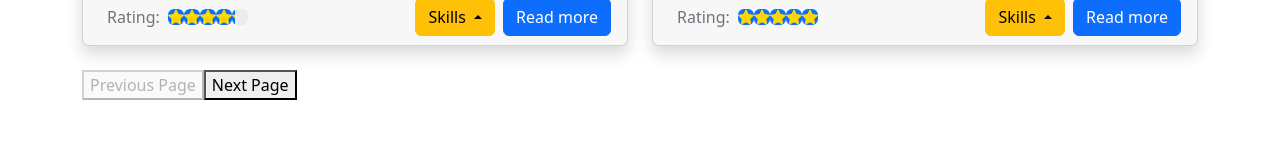
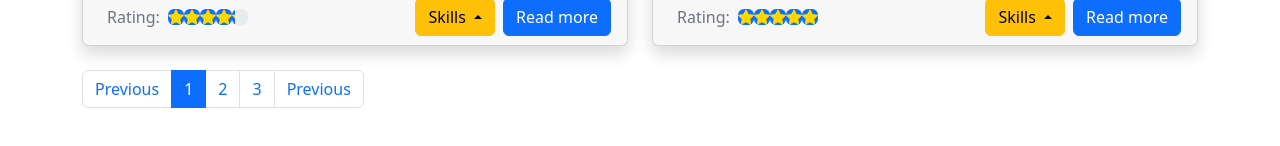
Before and after one commit to vchamelin/genesis, a React (Create React App) app: page / in a window 1280 px wide. Shown: the part 3689-3835 px from the top of the page. Built offline with nearby package versions, Linux system fonts and the light colour scheme.

Commit message:
feat: added pagination for courses page

```diff
--- a/src/components/course-list.js
+++ b/src/components/course-list.js
@@ -4,9 +4,9 @@ import CoursePrev from './cousre-preview';
 const CourseList = ({courses}) => {
   return (
     <Row xs={1} md={2}>
-      {courses.map(course => (
+      {courses.map((course, ind) => (
         <Col key={course.id} className="mb-4">
-          <CoursePrev course={course} />
+          <CoursePrev course={course} key={ind}/>
         </Col>
       ))}
     </Row>
--- a/src/components/cousre-preview.js
+++ b/src/components/cousre-preview.js
@@ -2,13 +2,12 @@ import {Image ,Button, Dropdown} from 'react-bootstrap';
 import StarRating from './raiting';
 
 const CoursePrev = ({course}) => {
-  const { title, previewImageLink, lessonsCount, rating, description } = course;
+  const { id, title, previewImageLink, lessonsCount, rating, description } = course;
   const { skills } = course.meta;
-  console.log(skills)
   const urlPreviewImage = previewImageLink + '/cover.webp';
 
   return (
-    <div className="card shadow bg-body-tertiary rounded ">
+    <div className="card shadow bg-body-tertiary rounded" key={id}>
       <Image
         className='img-fluid border-0 rounded-top'
         src={urlPreviewImage}
@@ -26,17 +25,19 @@ const CoursePrev = ({course}) => {
           <p className="text-sm text-muted col mb-0 p-2">Rating: </p>
           <StarRating rating={rating}/>
         </div>
-        <div className='dropup d-flex gap-2'>
+      <div className='dropup d-flex gap-2'>
+        {!!skills ? (
           <Dropdown drop='up'>
             <Dropdown.Toggle variant="warning">Skills </Dropdown.Toggle>
             <Dropdown.Menu>
               {skills.map(skill => (
-                <Dropdown.Item>{skill}</Dropdown.Item>
+                <Dropdown.Item className='disabled text-dark'>{skill}</Dropdown.Item>
               ))}
             </Dropdown.Menu>
           </Dropdown>
-          <Button className='col-auto text-inherit'>Read more</Button>
-        </div>
+        ) : ('')}
+        <Button className='col-auto text-inherit'>Read more</Button>
+      </div>
       </div>
     </div>
   )
--- /dev/null
+++ b/src/components/pagination.js
@@ -0,0 +1,45 @@
+const Pagination = ({ currentPage, maxPage, onPageChange }) => {
+  const pageNumbers = Array.from({ length: maxPage }, (_, i) => i + 1);
+
+  const handleClick = (pageNumber) => {
+    onPageChange(pageNumber);
+  };
+
+  const nextPage = () => {
+    onPageChange(currentPage + 1);
+  };
+
+  const prevPage = () => {
+    onPageChange(currentPage - 1);
+  };
+
+  return (
+    <nav aria-label="Page navigation example">
+      <ul className="pagination">
+        <li className="page-item"><button
+                                className="page-link"
+                                onClick={prevPage}
+                                disabled={currentPage === 1}
+                                >Previous</button></li>
+        {pageNumbers.map((pageNumber) => (
+          <li className="page-item">
+            <button
+              key={pageNumber}
+              onClick={() => handleClick(pageNumber)}
+              className={pageNumber === currentPage ? "active page-link" : "page-link"}
+            >
+              {pageNumber}
+            </button>
+          </li>
+        ))}
+        <li className="page-item"><button
+                                className="page-link"
+                                onClick={nextPage}
+                                disabled={currentPage === maxPage}
+                                >Previous</button></li>
+      </ul>
+    </nav>
+  );
+};
+
+export default Pagination;
--- a/src/components/raiting.js
+++ b/src/components/raiting.js
@@ -1,7 +1,7 @@
 import { ProgressBar } from 'react-bootstrap';
 
 const StarRating = ({ rating }) => {
-  const svgStar =  <svg xmlns="http://www.w3.org/2000/svg" width="16" height="16" fill="gold" class="bi bi-star-fill" viewBox="0 0 16 16"> <path d="M3.612 15.443c-.386.198-.824-.149-.746-.592l.83-4.73L.173 6.765c-.329-.314-.158-.888.283-.95l4.898-.696L7.538.792c.197-.39.73-.39.927 0l2.184 4.327 4.898.696c.441.062.612.636.282.95l-3.522 3.356.83 4.73c.078.443-.36.79-.746.592L8 13.187l-4.389 2.256z"/></svg>
+  const svgStar =  <svg xmlns="http://www.w3.org/2000/svg" width="16" height="16" fill="gold" className="bi bi-star-fill" viewBox="0 0 16 16"> <path d="M3.612 15.443c-.386.198-.824-.149-.746-.592l.83-4.73L.173 6.765c-.329-.314-.158-.888.283-.95l4.898-.696L7.538.792c.197-.39.73-.39.927 0l2.184 4.327 4.898.696c.441.062.612.636.282.95l-3.522 3.356.83 4.73c.078.443-.36.79-.746.592L8 13.187l-4.389 2.256z"/></svg>
 
   const stars = [];
   for (let i = 1; i <= 5; i++) {
--- a/src/pages/courses.js
+++ b/src/pages/courses.js
@@ -1,7 +1,8 @@
 import CourseList from "../components/course-list";
-import { useState } from "react"
+import Pagination from "../components/pagination";
+import { useState } from "react";
 
-const Courses = ({courses}) => {
+const Courses = ({ courses }) => {
   const itemsPerPage = 10;
   const [currentPage, setCurrentPage] = useState(1);
   const maxPage = Math.ceil(courses.length / itemsPerPage);
@@ -10,26 +11,18 @@ const Courses = ({courses}) => {
     currentPage * itemsPerPage
   );
 
-  const nextPage = () => {
-    setCurrentPage(currentPage + 1);
+  const onPageChange = (pageNumber) => {
+    setCurrentPage(pageNumber);
   };
-
-  const prevPage = () => {
-    setCurrentPage(currentPage - 1);
-  };
-
-  //console.log(currentData[0])
 
   return (
     <div className="courses_page">
-      <CourseList courses={currentData} />
-
-      <button onClick={prevPage} disabled={currentPage === 1}>
-        Previous Page
-      </button>
-      <button onClick={nextPage} disabled={currentPage === maxPage}>
-        Next Page
-      </button>
+      <CourseList courses={currentData}/>
+      <Pagination
+        currentPage={currentPage}
+        maxPage={maxPage}
+        onPageChange={onPageChange}
+      />
     </div>
   );
 };
```
